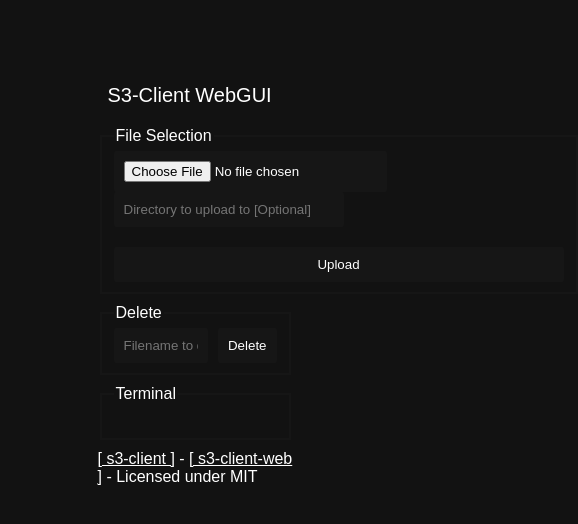
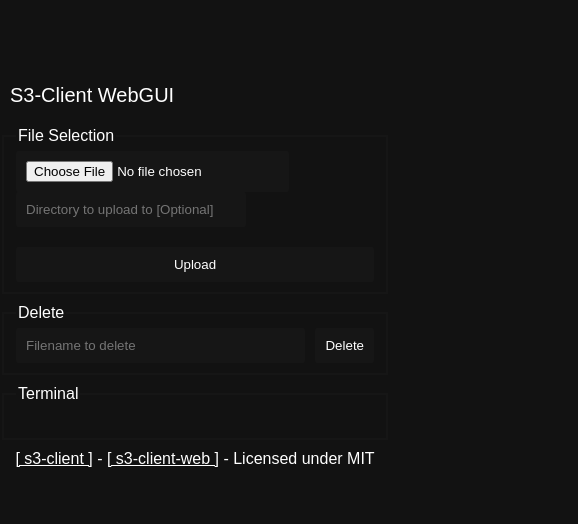
Before and after one commit to matu6968/web-hp-eprint-clone, a plain HTML site: page web/index.html in a window 390 px wide. Shown: the whole page, 578 px wide, since content can reach past the window. Drawn offline with Linux system fonts and the light colour scheme.

Commit message:
Make the WebGUI mobile friendly

```diff
--- a/web/assets/global.css
+++ b/web/assets/global.css
@@ -2,6 +2,23 @@ body {
     background-color:#121212;
     color: #fff;
     font-family: Arial, Helvetica, sans-serif;
+    max-width: 50%;
+    margin: auto;
+    margin-top: 10vh;
+}
+
+@media screen and (max-width: 600px) {
+    body {
+      max-width: 100% !important;
+    }
+
+    .button {
+        width: 100% !important;
+    }
+
+    .footer {
+        text-align: center;
+    }
 }
 
 .header {
--- a/web/index.html
+++ b/web/index.html
@@ -12,7 +12,7 @@
       }
     </style>
   </head>
-  <body style="max-width: 50%; margin: auto; margin-top: 10vh">
+  <body>
     <div class="header">S3-Client WebGUI</div>
 
     <fieldset>
@@ -54,7 +54,7 @@
       </div>
     </fieldset>
 
-    <div style="margin-top: 10px;">
+    <div style="margin-top: 10px;" class="footer">
         <a href="https://git.fluffy.pw/leafus/s3-client">[ s3-client ]</a> -
         <a href="https://git.fluffy.pw/leafus/s3-client-web">[ s3-client-web ]</a> - Licensed under MIT
     </div>
```
